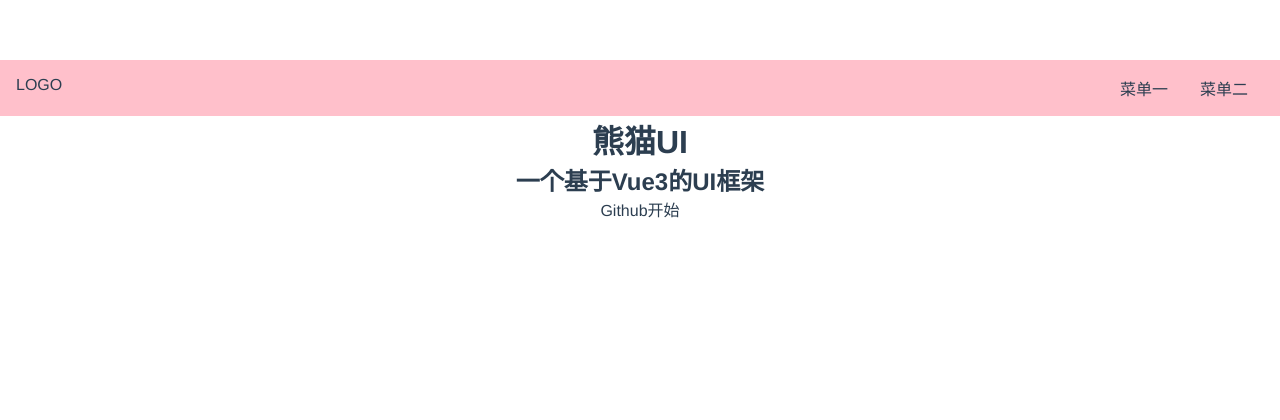
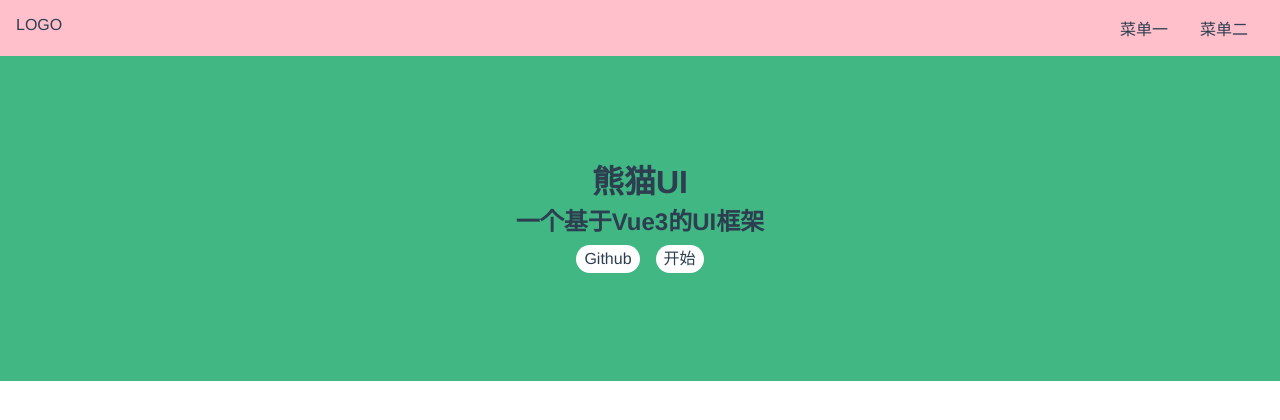
Before and after one commit to futrue1024/vue3-pandaui, a Vue app: page /#/ in a window 1280 px wide. Shown: the top 420 px of the page. Built offline with nearby package versions, Linux system fonts and the light colour scheme.

Commit message:
初始化doc组件html

```diff
--- a/src/App.vue
+++ b/src/App.vue
@@ -5,5 +5,8 @@
 <script>
 export default {
   name: 'App',
+  setup(){
+
+  }
 }
 </script>
--- a/src/components/Doc.vue
+++ /dev/null
@@ -1,23 +0,0 @@
-<template>
-  <div>
-    <div class="topNav">
-      <div class="logo"></div>
-      <div class="menu"></div>
-    </div>
-    <div class="content">
-      <aside>侧边栏</aside>
-      <main>主要内容</main>
-    </div>
-  </div>
-</template>
-
-<script>
-export default
-{
-  name: "nav2"
-}
-</script>
-
-<style scoped>
-
-</style>
--- a/src/components/Home.vue
+++ /dev/null
@@ -1,45 +0,0 @@
-<template>
-  <div>
-    <div class="topNav">
-      <div class="logo">LOGO</div>
-      <ul class="menu">
-        <li>菜单一</li>
-        <li>菜单二</li>
-      </ul>
-    </div>
-    <div class="banner">
-      <h1>熊猫UI</h1>
-      <h2>一个基于Vue3的UI框架</h2>
-      <p class="actions">
-        <a>Github</a>
-        <a>开始</a>
-      </p>
-    </div>
-  </div>
-</template>
-
-<script>
-export default {
-  name: 'nav1'
-}
-</script>
-
-<style lang="scss" scoped>
-.topNav {
-  background-color: pink;
-  display: flex;
-  padding: 16px;
-  > .logo{
-    max-width: 6em;
-    margin-right: auto;
-  }
-  > .menu{
-    display: flex;
-    flex-wrap: nowrap;
-    white-space: nowrap;
-    > li{
-      margin: 0 1em;
-    }
-  }
-}
-</style>
--- /dev/null
+++ b/src/components/TopNav.vue
@@ -0,0 +1,35 @@
+<template>
+  <div class="topNav">
+    <div class="logo">LOGO</div>
+    <ul class="menu">
+      <li>菜单一</li>
+      <li>菜单二</li>
+    </ul>
+  </div>
+</template>
+
+<script lang='ts'>
+export default {
+  name: "TopNav"
+}
+</script>
+
+<style lang='scss' scoped>
+.topNav {
+  background-color: pink;
+  display: flex;
+  padding: 16px;
+  > .logo{
+    max-width: 6em;
+    margin-right: auto;
+  }
+  > .menu{
+    display: flex;
+    flex-wrap: nowrap;
+    white-space: nowrap;
+    > li{
+      margin: 0 1em;
+    }
+  }
+}
+</style>
--- a/src/index.scss
+++ b/src/index.scss
@@ -2,10 +2,10 @@
   font-family: Avenir, Helvetica, Arial, sans-serif;
   -webkit-font-smoothing: antialiased;
   -moz-osx-font-smoothing: grayscale;
-  text-align: center;
   color: #2c3e50;
-  margin-top: 60px;
+  cursor: pointer;
 }
+
 * {
   margin: 0;
   padding: 0;
@@ -19,7 +19,14 @@
 a {
   text-decoration: none;
   color: inherit;
-  &:hover{
-   border-bottom: 1px solid;
- }
+
+  &:hover {
+    border-bottom: 1px solid;
+  }
 }
+body {
+  font-size: 16px;
+  // 为什么这样写 font-family
+  // 答案见 https://github.com/zenozeng/fonts.css/
+  font-family: -apple-system, "Noto Sans", "Helvetica Neue", Helvetica, "Nimbus Sans L", Arial, "Liberation Sans", "PingFang SC", "Hiragino Sans GB", "Noto Sans CJK SC", "Source Han Sans SC", "Source Han Sans CN", "Microsoft YaHei", "Wenquanyi Micro Hei", "WenQuanYi Zen Hei", "ST Heiti", SimHei, "WenQuanYi Zen Hei Sharp", sans-serif;
+}
--- a/src/main.ts
+++ b/src/main.ts
@@ -2,8 +2,8 @@
 import App from "./App.vue";
 import "./index.scss";
 import {createWebHashHistory, createRouter} from "vue-router";
-import Home from "./components/Home.vue";
-import Doc from "./components/Doc.vue";
+import Home from "./views/Home.vue";
+import Doc from "./views/Doc.vue";
 
 const history = createWebHashHistory();
 const router = createRouter(
@@ -11,7 +11,7 @@
     history: history,
     routes: [
       {path: "/", component: Home},
-      {path: "/xxx", component: Doc}
+      {path: "/doc", component: Doc}
     ]
   });
 
--- /dev/null
+++ b/src/views/Doc.vue
@@ -0,0 +1,38 @@
+<template>
+  <div>
+    <top-nav/>
+    <div class="content">
+      <aside>
+        <h2>侧边列表</h2>
+        <ol>
+          <li>
+            <router-link to="/doc/switch"></router-link>
+          </li>
+          <li>
+            <router-link to="/doc/button"></router-link>
+          </li>
+          <li>
+            <router-link to="/doc/dialog"></router-link>
+          </li>
+          <li>
+            <router-link to="/doc/tabs"></router-link>
+          </li>
+        </ol>
+      </aside>
+      <main>主要内容</main>
+    </div>
+  </div>
+</template>
+
+<script lang="ts">
+import TopNav from "../components/TopNav.vue";
+
+export default {
+  name: "Doc",
+  components: {TopNav}
+};
+</script>
+
+<style scoped>
+
+</style>
--- /dev/null
+++ b/src/views/Home.vue
@@ -0,0 +1,46 @@
+<template>
+  <div>
+    <top-nav/>
+    <div class="banner">
+      <h1>熊猫UI</h1>
+      <h2>一个基于Vue3的UI框架</h2>
+      <p class="actions">
+        <a href="https://github.com/python-cx/vue3-pandaui">Github</a>
+        <router-link to="/doc">开始</router-link>
+      </p>
+    </div>
+  </div>
+</template>
+
+<script lang="ts">
+import TopNav from "../components/TopNav.vue";
+
+export default {
+  name: "Home",
+  components: {TopNav}
+};
+</script>
+
+<style lang="scss" scoped>
+.banner{
+  padding: 100px 0;
+  display: flex;
+  justify-content: center;
+  align-items: center;
+  flex-direction: column;
+  background: #41B884;
+  > .actions{
+    padding: 8px 0;
+    a{
+      margin: 0 8px;
+      display: inline-block;
+      background: #fff;
+      $h: 28px;
+      height: $h;
+      line-height: $h;
+      border-radius: $h/2;
+      padding: 0 8px;
+    }
+  }
+}
+</style>
```
